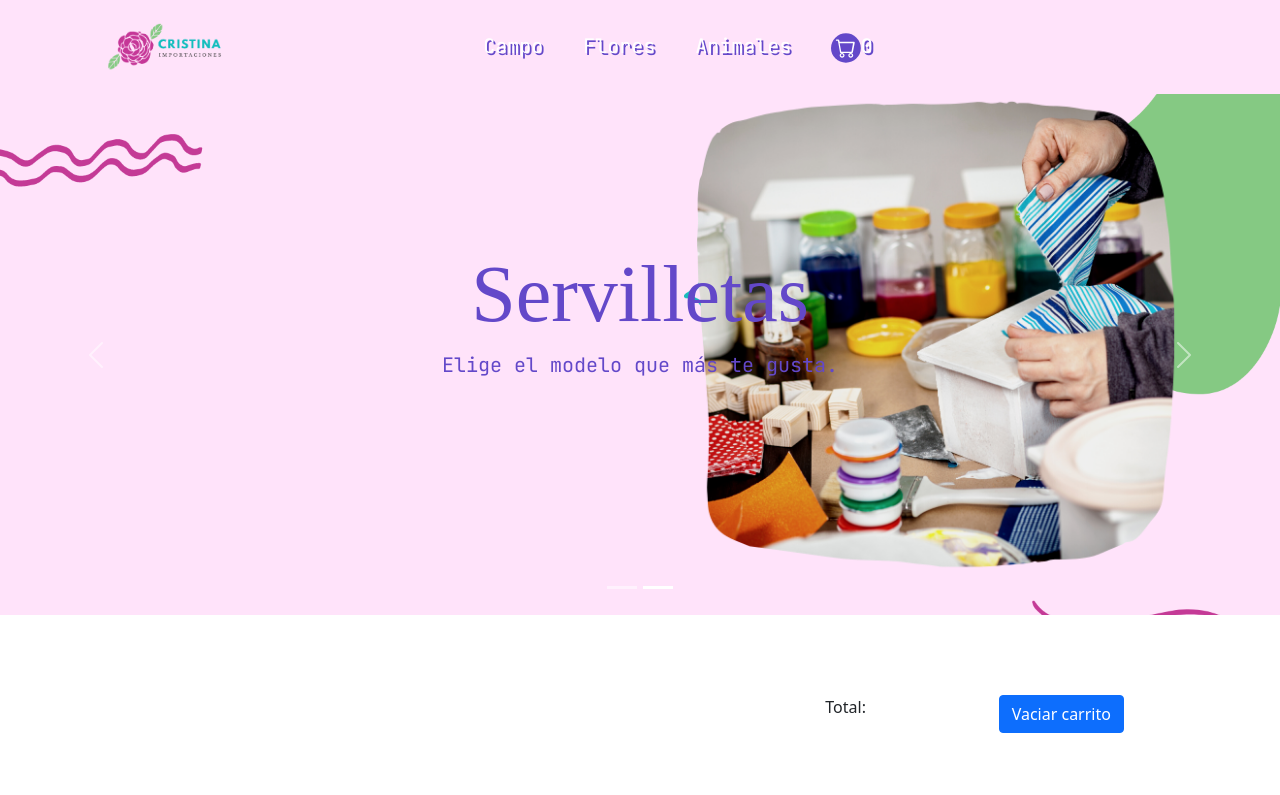
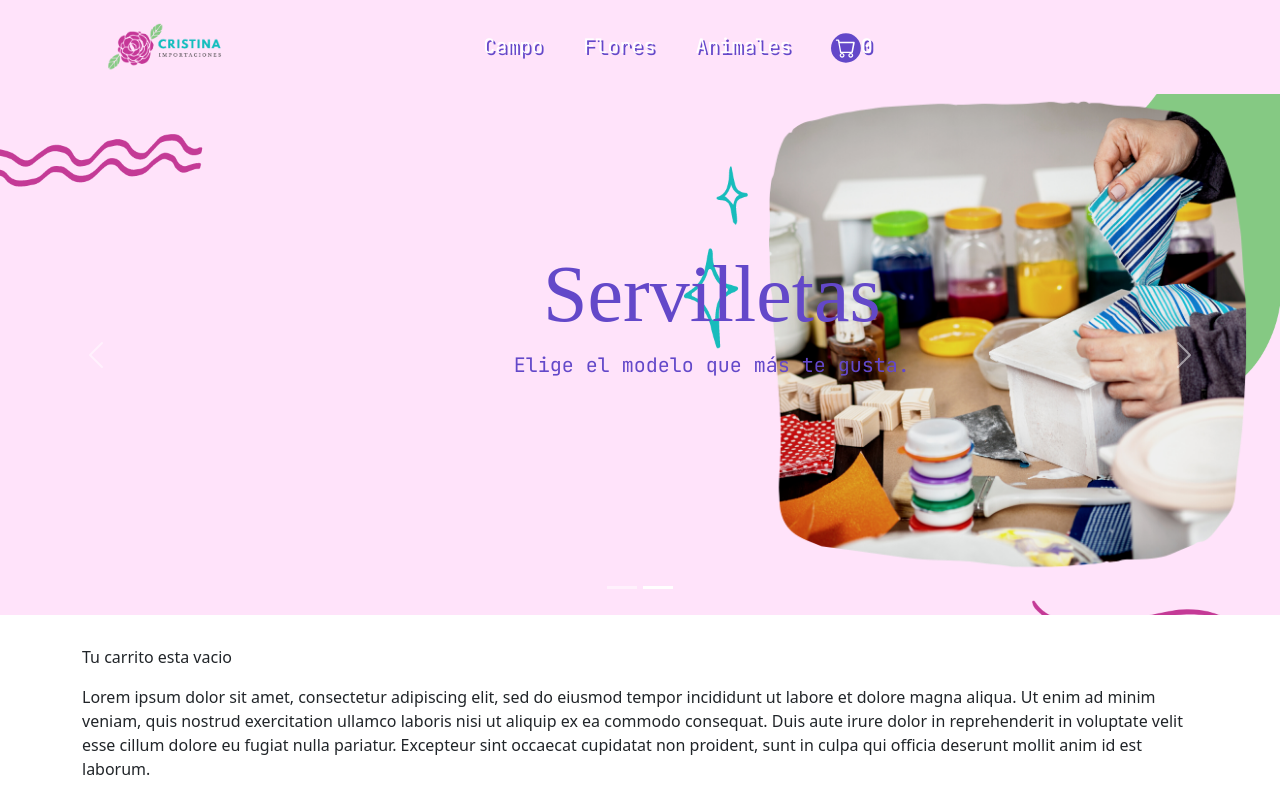
Before and after one commit to ClaudiaPrez88/tiendaClaudiaPerez, a React (Create React App) app: page /carrito in a window 1280 px wide. Shown: the top 795 px of the page. Built offline with nearby package versions, Linux system fonts and the light colour scheme; a web font is replaced by a local one.

Commit message:
Carro de compras

```diff
--- a/src/App.css
+++ b/src/App.css
@@ -90,7 +90,6 @@ display:none;
 }
 .carrito-compras{
   background: #ffffff;
-    padding: 50px;
     margin:30px 0px;
     border-radius: 30px;
 }
--- a/src/components/Cart.js
+++ b/src/components/Cart.js
@@ -1,15 +1,24 @@
-import React from 'react'
-import {Container,Row,Col} from 'react-bootstrap'
+import React, { useEffect } from 'react'
+import {Container,Row,Col, Button} from 'react-bootstrap'
 import 'bootstrap/dist/css/bootstrap.min.css';
 import { Link } from 'react-router-dom';
 import { useContext } from 'react';
 import { contexto } from './CartContext';
-import { useState } from 'react';
+import { useState,useRef} from 'react';
 import CartDetail from './CartDetail';
 
 
 function Cart() {
     const {carrito} = useContext(contexto)
+    const {vacio,setVacio} = useState()
+    function createMarkup() {
+    if (carrito.length == 0){
+      return {__html: 'Tu carrito esta vacio'};
+    }
+  };
+
+
+
 
     const [nombre,setNombre] = useState("")
     const [tel,setTel] = useState("")
@@ -25,28 +34,24 @@ function Cart() {
         // console.log(usuario)
     }
 
-    const handleClick = (e) => {
-        e.preventDefault()
-      }
+    const handleClick = (e) => { e.preventDefault()}
 
-      const handleNombreChange = (e) => {
-        setNombre(e.target.value)
-      }
+    const handleNombreChange = (e) => { setNombre(e.target.value)}
 
-      const handleEmailChange = (e) => {
-        setEmail(e.target.value)
-      }
+    const handleEmailChange = (e) => {  setEmail(e.target.value) }
 
-      const handleTelChange = (e) => {
-        setTel(e.target.value)
-      }
+    const handleTelChange = (e) => { setTel(e.target.value)}
+
   return (
     <>
-    <Container id=''>
+    <Container>
         <Row className="justify-content-md-center">
-         <Col md={12}><CartDetail/></Col>
+          <Col md={12}><CartDetail/>
+          <p dangerouslySetInnerHTML={createMarkup()}></p>
+          </Col>
           <Col xs={12}>
             <p>
+
             Lorem ipsum dolor sit amet, consectetur adipiscing elit, sed do eiusmod tempor incididunt ut labore et dolore magna aliqua. Ut enim ad minim veniam, quis nostrud exercitation ullamco laboris nisi ut aliquip ex ea commodo consequat. Duis aute irure dolor in reprehenderit in voluptate velit esse cillum dolore eu fugiat nulla pariatur. Excepteur sint occaecat cupidatat non proident, sunt in culpa qui officia deserunt mollit anim id est laborum.
             </p>
             <form onSubmit={handleSubmit}>
--- a/src/components/CartContext.js
+++ b/src/components/CartContext.js
@@ -10,15 +10,6 @@ export  const MiProvider = ({children}) =>{
     const [carrito, setCarrito]=useState([]);
     const[cantidadTotal, setCantidadTotal] = useState(0) ;
     const [precioTotal, setPrecioTotal]=useState(0);
-
-    // const agregarProducto = (producto,cantidad) => {
-    //    const copia = [...carrito]
-    //    const nuevoProducto = {...producto,cantidad: cantidad,}
-    //    copia.push(nuevoProducto)
-    //    setCarrito(copia)
-    //    setCantidadTotal(cantidadTotal+cantidad)
-    //    setPrecioTotal(precioTotal+cantidad*producto.precio)
-    // };
 
     const agregarProducto = (producto, cantidad) => {
         if (isOncarrito(producto.id)) {
@@ -41,27 +32,17 @@ export  const MiProvider = ({children}) =>{
                 return product;
             }
         });
+        console.log(newProducts)
         setCarrito(newProducts);
     };
 
-    const totalPrice = () => {  return 10;  };
 
-    const totalUnidades = () => {  return 5; };
-
-    const deleteItem = (id) => {
-        setCarrito(carrito.filter((product) => product.id !== id));
-    };
+    const deleteItem = (id) => {setCarrito(carrito.filter((producto) => producto.id !== id))}
 
     const deleteAll = (_) => setCarrito([]);
 
 
 
-    const valorDelContexto = {
-        carrito:carrito,
-        cantidadTotal : cantidadTotal,
-        precioTotal:precioTotal,
-        agregarProducto : agregarProducto,
-    }
 
 
     return(
@@ -69,10 +50,8 @@ export  const MiProvider = ({children}) =>{
             agregarProducto,
             carrito,
             deleteItem,
-            totalPrice,
             deleteAll,
-            totalUnidades,
-            valorDelContexto
+            precioTotal
         }}
     >
             {children}
--- a/src/components/CartDetail.js
+++ b/src/components/CartDetail.js
@@ -7,8 +7,9 @@ import 'bootstrap/dist/css/bootstrap.min.css';
 import React from 'react'
 
 function CartDetail() {
-    const ctxCartItemDetail = useContext(contexto)
-    const {deleteItem, carrito, deleteAll} = useContext(contexto)
+    const ctxCartItemDetail = useContext(contexto);
+    const {deleteItem, carrito, deleteAll} = useContext(contexto);
+
 
     const vaciar = () => {
       deleteAll();
@@ -17,11 +18,20 @@ function CartDetail() {
       deleteItem();
     }
 
+     const precio = carrito.map((item => item.cantidad*item.price))
+     let precioTotal = 0;
+      for (let i = 0; i < precio.length; i++) {
+        precioTotal += precio[i];
+      }
+
+
+
+
+
 
   return (
     <>
     <div className="carrito-compras">
-
           {carrito.map((product,i) => {
             return(
             <div className="producto-carrito">
@@ -30,34 +40,27 @@ function CartDetail() {
                 <Col xs={3}>
                 <p className="">{product.name}</p>
                 </Col>
-                <Col xs={3}><p>Cantidad: {product.cantidad}</p></Col>
+                <Col xs={3}>
+                  <p>Cantidad: {product.cantidad}</p>
+                </Col>
                 <Col xs={2}>
                 <p> {`$ ${product.price} USD`}</p>
                 </Col>
                 <Col  xs={2}>
-                <Button href="#"  className="" onClick={borrar}>
+                <Button  className="" onClick={()=>deleteItem(product.id)}>
                 <span>Remover</span>
                 </Button>
                 </Col>
-                </Row>
+                <Col xs={8}></Col>
+          <Col xs={2}>  <p>Total: {`$ ${precioTotal} USD`}</p></Col>
+          <Col xs={2}>
+            <Button  className="" onClick={vaciar}>  Vaciar carrito </Button>
+          </Col>
+       </Row>
 
             </div>
           )})}
-          <Row className="justify-content">
-          <Col xs={{ span: 2, offset: 8}}>
-            <p>Total:</p>
-          </Col>
-          <Col xs={2}>
-          <Button href="#"  className="" onClick={vaciar}>
-              Vaciar carrito
-                </Button>
-          </Col>
-          </Row>
-
-
     </div>
-
-
     </>
   )
 }
--- a/src/components/ItemCount.js
+++ b/src/components/ItemCount.js
@@ -8,6 +8,7 @@ import {contexto} from './CartContext';
 // recibe componente hijo funcion del padre
 function ItemCount ({stock,initial,onAdd}) {
 let contextoEnItemCount = useContext(contexto)
+const {carrito} = useContext(contexto)
 
 
   // Este será el valorTotal que me llega desde CarWidget
@@ -15,6 +16,7 @@ let contextoEnItemCount = useContext(contexto)
 
   const [count, setCount] = useState(initial)
   const aumentarContador = () => {
+
     if (count < stock){ setCount (count + 1)} }
   const bajarContador = () => {
     if (count > 0){setCount(count - 1)}}
@@ -25,7 +27,7 @@ let contextoEnItemCount = useContext(contexto)
   const [isActive, setIsActive] = useState(false);
   const [isOff, setOn] = useState(true);
   const confirmarContador = () => {
-      if (count > 0 ){
+      if (count > 0 )  {
         setIsActive(current => !current);
       setOn(current => !current);
       onAdd(count);
--- a/src/components/ItemDetail.js
+++ b/src/components/ItemDetail.js
@@ -16,6 +16,7 @@ const [cant,setCant] = useState(true);
 //DECLARO LA VARIABLE PARA CONSUMIR EL CONTEXTO
 const informacionDelContexto = useContext(contexto)
 const {agregarProducto, carrito} = useContext(contexto)
+
 
 
   // componente padre crea funcion, pasar la información del hijo al padre se llama state uplifting
--- a/src/components/NavBar.js
+++ b/src/components/NavBar.js
@@ -11,7 +11,7 @@ return (
       <Col xs={12}>
         <Navbar expand="lg" className='menu'>
           <Container>
-            <Navbar.Brand href="#home">
+            <Navbar.Brand>
             <Link to='/'>
             <img src='../img/logo.png' className='logo' alt='logo'></img>
             </Link>
```
